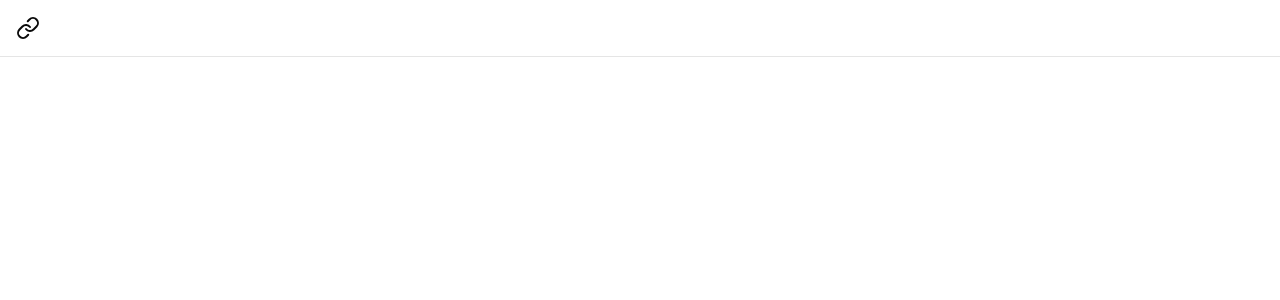
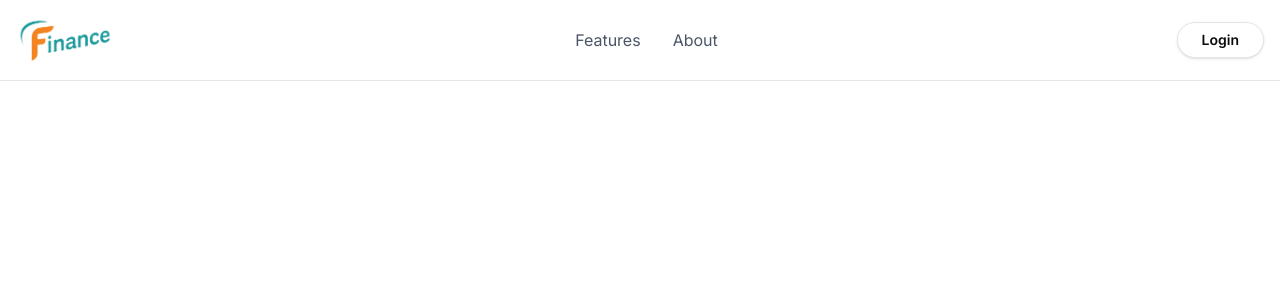
Before and after one commit to gnklakshan/iwb25-445-justfortry, a Next.js app in the folder frontend/: page / in a window 1280 px wide. Shown: the top 300 px of the page. Built offline with nearby package versions, Linux system fonts and the light colour scheme.

Commit message:
header fixed

```diff
--- a/frontend/src/app/layout.tsx
+++ b/frontend/src/app/layout.tsx
@@ -1,3 +1,4 @@
+"use client";
 import type { Metadata } from "next";
 import { Inter } from "next/font/google";
 import "./globals.css";
@@ -6,10 +7,10 @@ import { AuthProvider } from "@/context/AuthContext";
 
 const inter = Inter({ subsets: ["latin"] });
 
-export const metadata: Metadata = {
-  title: "finApp",
-  description: "A simple personal finance management app",
-};
+// export const metadata: Metadata = {
+//   title: "finApp",
+//   description: "A simple personal finance management app",
+// };
 
 export default function RootLayout({
   children,
--- a/frontend/src/components/header.tsx
+++ b/frontend/src/components/header.tsx
@@ -1,19 +1,105 @@
-import { Link } from "lucide-react";
+import { useAuth } from "@/hooks/useAuth";
+import { LayoutDashboard, Link, PenBox } from "lucide-react";
+import Image from "next/image";
 import React from "react";
+import { Button } from "./ui/button";
+import { Popover, PopoverContent, PopoverTrigger } from "./ui/popover";
 
 const Header = () => {
+  const { isLoggedIn } = useAuth();
   return (
     <header className="fixed top-0 w-full bg-white/80 backdrop-blur-md z-50 border-b">
       <nav className="container mx-auto px-4 py-4 flex items-center justify-between">
-        <Link href="/">
-          {/* <Image
-            src={"/logo.png"}
-            alt="Logo"
-            width={200}
-            height={60}
-            className="h-12 w-auto object-contain"
-          /> */}
-        </Link>
+        <Image
+          src={"/logo.png"}
+          alt="Welth Logo"
+          width={150}
+          height={30}
+          className="h-12 w-auto object-contain"
+          onClick={() => (window.location.href = "/")}
+        />
+
+        {/* Navigation Links - Different for signed in/out users */}
+        <div className="hidden md:flex items-center space-x-8">
+          {!isLoggedIn && (
+            <>
+              <a href="#features" className="text-gray-600 hover:text-blue-600">
+                Features
+              </a>
+              <a
+                href="#testimonials"
+                className="text-gray-600 hover:text-blue-600"
+              >
+                About
+              </a>
+            </>
+          )}
+        </div>
+
+        {/* Action Buttons */}
+        <div className="flex items-center space-x-4">
+          {isLoggedIn && (
+            <>
+              <Button
+                variant="outline"
+                className="text-gray-600 hover:text-blue-600 flex items-center gap-2 py-1"
+                onClick={() => {}}
+              >
+                <LayoutDashboard size={18} />
+                <span className="hidden md:inline">Dashboard</span>
+              </Button>
+
+              <Button className="flex items-center gap-2" onClick={() => {}}>
+                <PenBox size={18} />
+                <span className="hidden md:inline">Add Transaction</span>
+              </Button>
+            </>
+          )}
+
+          {/* button to login and sign out */}
+          {!isLoggedIn ? (
+            <Button
+              variant="outline"
+              className="px-6 py-2 rounded-full font-semibold shadow hover:bg-blue-50 transition"
+              onClick={() => {}}
+            >
+              Login
+            </Button>
+          ) : (
+            <Popover>
+              <PopoverTrigger asChild>
+                <Image
+                  src="/avatar.png"
+                  alt="User Avatar"
+                  width={36}
+                  height={36}
+                  className="rounded-full object-cover bg-amber-100 hover:cursor-pointer hover:ring-2 hover:ring-blue-400 transition"
+                />
+              </PopoverTrigger>
+              <PopoverContent
+                className="w-48 p-0 border-none shadow-lg rounded-xl"
+                align="end"
+                alignOffset={10}
+              >
+                <div className="flex flex-col">
+                  <div className="px-4 py-3 border-b">
+                    <span className="font-medium text-gray-800">John Doe</span>
+                    <span className="block text-xs text-gray-500">
+                      john@gamai.com
+                    </span>
+                  </div>
+                  <Button
+                    variant="ghost"
+                    className="w-full justify-start px-4 py-2 text-red-600 hover:bg-red-50 rounded-b-xl"
+                    onClick={() => {}}
+                  >
+                    Logout
+                  </Button>
+                </div>
+              </PopoverContent>
+            </Popover>
+          )}
+        </div>
       </nav>
     </header>
   );
--- a/frontend/src/context/AuthContext.tsx
+++ b/frontend/src/context/AuthContext.tsx
@@ -1,4 +1,3 @@
-"use client";
 /* eslint-disable @typescript-eslint/no-explicit-any */
 import { createContext, useEffect, useState, ReactNode } from "react";
 
--- a/frontend/src/hooks/useAuth.ts
+++ b/frontend/src/hooks/useAuth.ts
@@ -1,4 +1,4 @@
 import { AuthContext } from "@/context/AuthContext";
-import { useContext } from "react";
+import React, { useContext } from "react";
 
 export const useAuth = () => useContext(AuthContext);
```
Also changed, not shown: frontend/public/avatar.png (added), frontend/public/logo.png (added).
